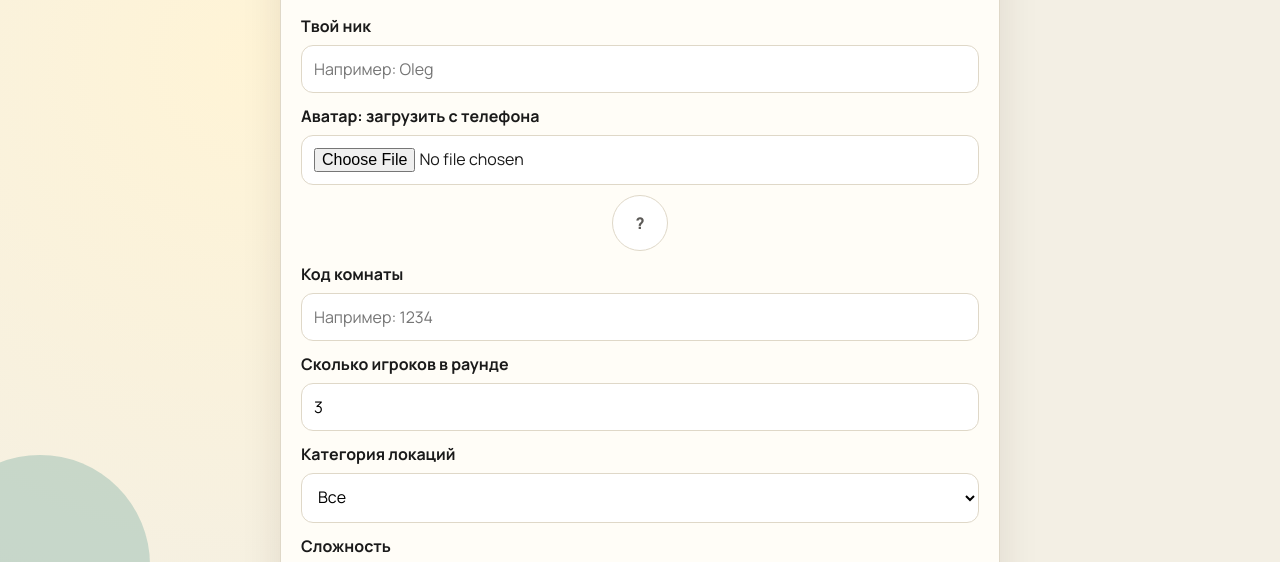
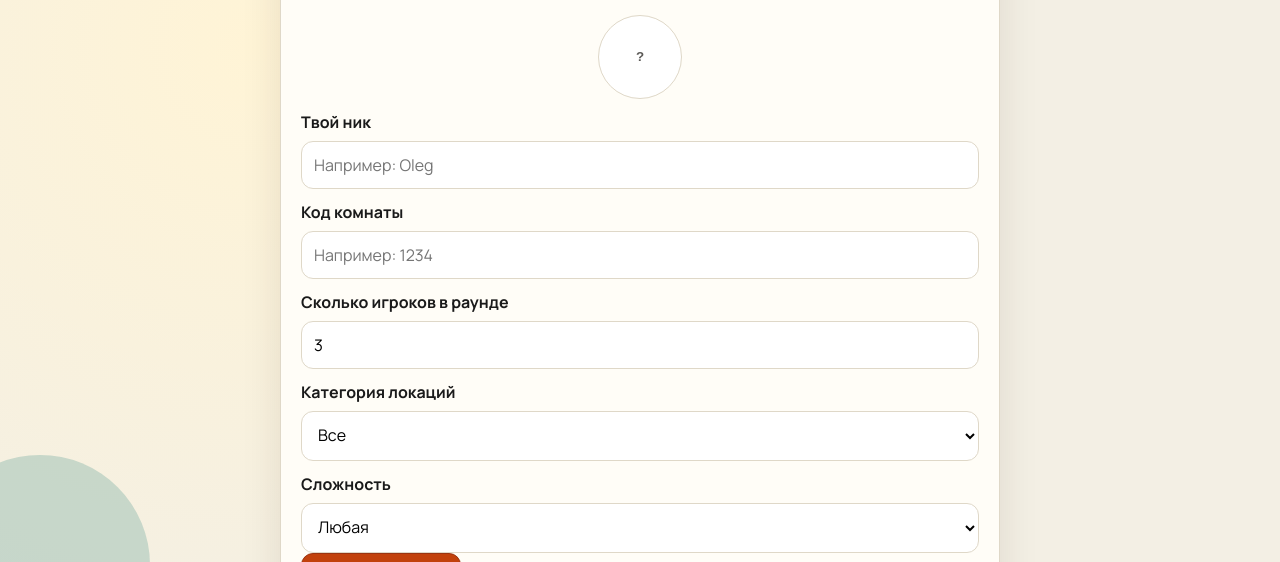
Before and after one commit to olegmilan2/spion, a website with bundled scripts: page index.html in a window 1280 px wide. Shown: the part 205-767 px from the top of the page. Built offline with nearby package versions, Linux system fonts and the light colour scheme; no server answers.

Commit message:
Move avatar picker to top and open file chooser on avatar click

```diff
--- a/app.js
+++ b/app.js
@@ -182,6 +182,7 @@ const lobbyCard = document.getElementById('lobbyCard');
 const gameCard = document.getElementById('gameCard');
 
 const nameInput = document.getElementById('nameInput');
+const avatarPickerBtn = document.getElementById('avatarPickerBtn');
 const avatarFileInput = document.getElementById('avatarFileInput');
 const avatarPreview = document.getElementById('avatarPreview');
 const roomCodeInput = document.getElementById('roomCodeInput');
@@ -1243,6 +1244,9 @@ nameInput.addEventListener('input', () => {
     renderAvatarPreview('', nameInput.value.trim());
   }
 });
+avatarPickerBtn.addEventListener('click', () => {
+  avatarFileInput.click();
+});
 avatarFileInput.addEventListener('change', async () => {
   const file = avatarFileInput.files && avatarFileInput.files[0];
   if (!file) return;
--- a/index.html
+++ b/index.html
@@ -17,13 +17,14 @@
       <p class="eyebrow">Online Room</p>
       <h1>ШПИОН</h1>
       <p class="lead">Введи ник и код комнаты. Все в одной комнате видят общий лобби и одновременный старт.</p>
+      <div class="avatar-picker-wrap">
+        <button id="avatarPickerBtn" class="avatar-picker-btn" type="button" aria-label="Загрузить аватар">
+          <span id="avatarPreview" class="avatar-preview">?</span>
+        </button>
+      </div>
+      <input id="avatarFileInput" class="hidden-file-input" type="file" accept="image/*">
       <label for="nameInput" class="label">Твой ник</label>
       <input id="nameInput" type="text" maxlength="32" placeholder="Например: Oleg">
-      <label for="avatarFileInput" class="label">Аватар: загрузить с телефона</label>
-      <input id="avatarFileInput" type="file" accept="image/*">
-      <div class="avatar-preview-wrap">
-        <span id="avatarPreview" class="avatar-preview">?</span>
-      </div>
       <label for="roomCodeInput" class="label">Код комнаты</label>
       <input id="roomCodeInput" type="text" maxlength="20" placeholder="Например: 1234">
       <label for="expectedPlayersInput" class="label">Сколько игроков в раунде</label>
--- a/style.css
+++ b/style.css
@@ -95,15 +95,28 @@ h2 {
   font-weight: 700;
 }
 
-.avatar-preview-wrap {
-  margin-top: 10px;
+.avatar-picker-wrap {
+  margin-top: 8px;
   display: flex;
   justify-content: center;
 }
 
+.avatar-picker-btn {
+  border: none;
+  background: transparent;
+  padding: 0;
+  cursor: pointer;
+  border-radius: 999px;
+}
+
+.avatar-picker-btn:focus-visible {
+  outline: 2px solid #fdba74;
+  outline-offset: 3px;
+}
+
 .avatar-preview {
-  width: 56px;
-  height: 56px;
+  width: 84px;
+  height: 84px;
   border-radius: 999px;
   border: 1px solid var(--line);
   display: inline-flex;
@@ -119,6 +132,10 @@ h2 {
   width: 100%;
   height: 100%;
   object-fit: cover;
+}
+
+.hidden-file-input {
+  display: none;
 }
 
 textarea,
```
